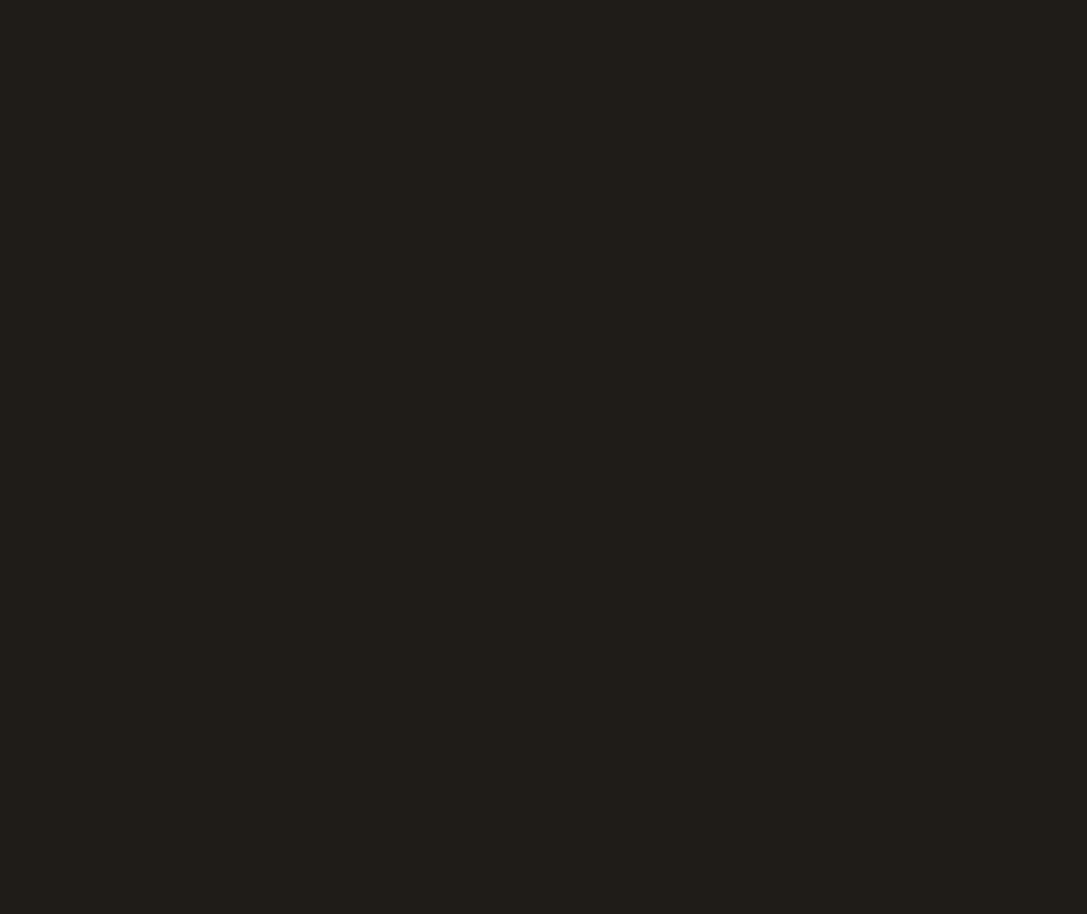
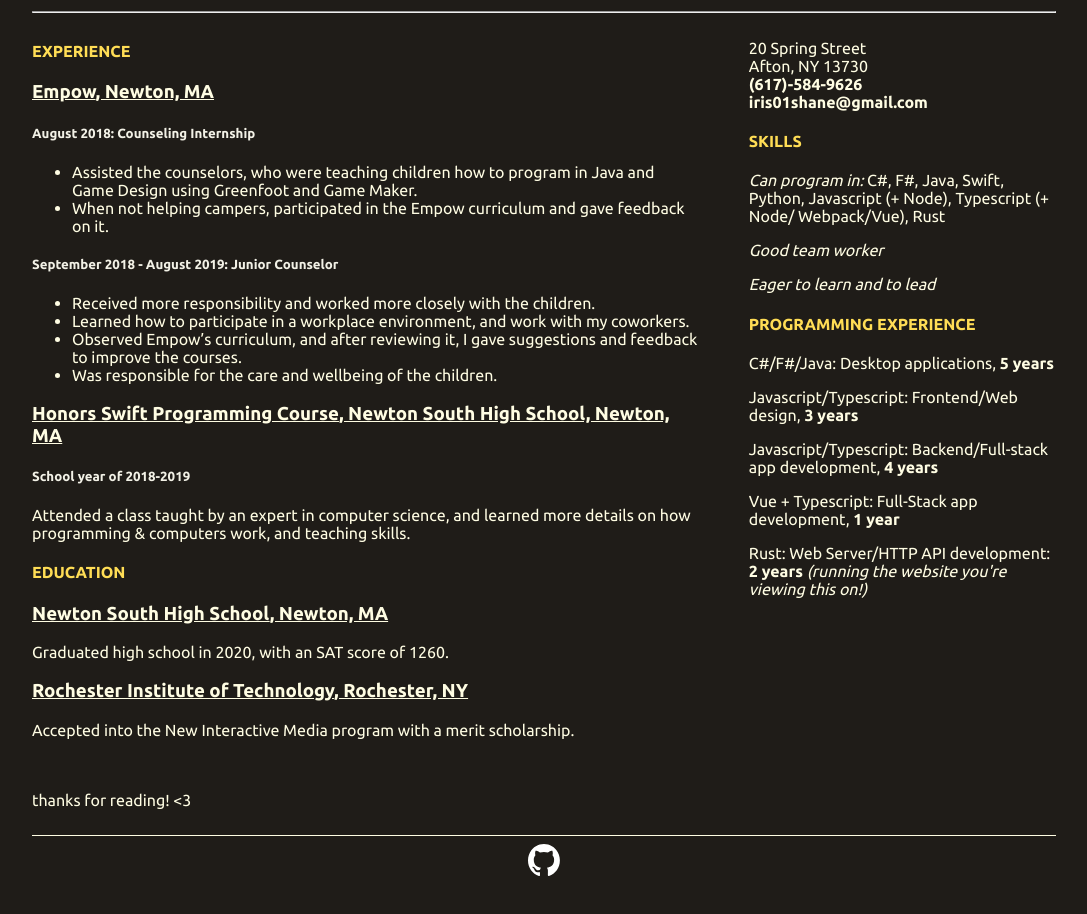
Before and after one commit to eyemotif/cv, a Vue app: page /cv in a window 1280 px wide. Before the commit this address had no page. Shown: the part 420-1334 px from the top of the page, without its empty margins (96-1183 px from the left). Before the commit the page ends 800 px from the top, so only its background shows below. Built offline with nearby package versions, Linux system fonts and the light colour scheme.

Commit message:
Add CV view

```diff
--- a/src/App.vue
+++ b/src/App.vue
@@ -38,7 +38,7 @@
       <nav>
         <RouterLink :to="{ name: 'home' }">Home</RouterLink>
         <RouterLink :to="{ name: 'about' }">About</RouterLink>
-        <RouterLink :to="{ name: 'not-found' }">CV</RouterLink>
+        <RouterLink :to="{ name: 'cv' }">CV</RouterLink>
       </nav>
     </section>
   </header>
@@ -121,4 +121,8 @@
 footer .icon {
   height: 32px;
 }
+
+[aria-current] {
+  font-weight: bold;
+}
 </style>
--- a/src/assets/main.css
+++ b/src/assets/main.css
@@ -1,4 +1,4 @@
-@import url('https://fonts.googleapis.com/css2?family=Ubuntu&display=swap');
+@import url('https://fonts.googleapis.com/css2?family=Ubuntu:wght@400;700&display=swap');
 
 @font-face {
     font-family: Hornbill;
@@ -20,6 +20,10 @@
 a {
     text-decoration: none;
     color: #FFDD55;
+}
+
+address {
+    font-style: normal;
 }
 
 .rainbow {
--- a/src/router/index.ts
+++ b/src/router/index.ts
@@ -15,6 +15,11 @@
       component: () => import('../views/AboutView.vue'),
     },
     {
+      path: "/cv",
+      name: 'cv',
+      component: () => import('../views/CVView.vue')
+    },
+    {
       path: '/:catch(.*)*',
       name: 'not-found',
       component: () => import('../views/404View.vue')
--- /dev/null
+++ b/src/views/CVView.vue
@@ -0,0 +1,128 @@
+<script setup lang="ts"></script>
+
+<template>
+    <aside>
+        <a href="https://file.frith.gay/Resume.pdf"><u>printer-friendly version</u></a>
+    </aside>
+    <br> <br>
+    <h1>Iris Shane</h1>
+    <hr>
+    <div class="left">
+        <h4>EXPERIENCE</h4>
+        <section>
+            <h3><u><strong>Empow</strong>, Newton, MA</u></h3>
+            <h5>August 2018: Counseling Internship</h5>
+            <ul>
+                <li>
+                    Assisted the counselors, who were teaching children how to program in Java and Game Design using
+                    Greenfoot
+                    and Game Maker.
+                </li>
+                <li>
+                    When not helping campers, participated in the Empow curriculum and gave feedback on it.
+                </li>
+            </ul>
+        </section>
+
+        <section>
+            <h5>September 2018 - August 2019: Junior Counselor</h5>
+            <ul>
+                <li>Received more responsibility and worked more closely with the children.</li>
+                <li>Learned how to participate in a workplace environment, and work with my coworkers.</li>
+                <li>Observed Empow’s curriculum, and after reviewing it, I gave
+                    suggestions and feedback to improve the courses.</li>
+                <li>Was responsible for the care and wellbeing of the children.</li>
+            </ul>
+        </section>
+
+        <section>
+            <h3><u><strong>Honors Swift Programming Course</strong>, Newton South High
+                    School, Newton, MA</u></h3>
+            <h5>School year of 2018-2019</h5>
+            <p>
+                Attended a class taught by an expert in computer science, and
+                learned more details on how programming &
+                computers work, and teaching skills.
+            </p>
+        </section>
+
+        <h4>EDUCATION</h4>
+        <section>
+            <h3><u><strong>Newton South High School</strong>, Newton,
+                    MA</u></h3>
+            <p>Graduated high school in 2020, with an SAT score of 1260.</p>
+        </section>
+
+        <section>
+            <h3><u><strong>Rochester Institute of Technology</strong>,
+                    Rochester, NY</u></h3>
+            <p>Accepted into the New Interactive Media program with a merit scholarship.</p>
+        </section>
+    </div>
+    <div class="right">
+        <br>
+        <address>
+            <div>20 Spring Street</div>
+            <div>Afton, NY 13730</div>
+            <div><strong>(617)-584-9626</strong></div>
+            <div><strong>iris01shane@gmail.com</strong></div>
+        </address>
+
+        <section>
+            <h4>SKILLS</h4>
+            <p>
+                <em>Can program in:</em>
+                C#, F#, Java, Swift, Python, Javascript (+ Node), Typescript (+
+                Node/ Webpack/Vue), Rust
+            </p>
+            <p><em>Good team worker</em></p>
+            <p><em>Eager to learn and to lead</em></p>
+        </section>
+
+        <section>
+            <h4>PROGRAMMING EXPERIENCE</h4>
+            <p>C#/F#/Java: Desktop applications, <strong>5
+                    years</strong></p>
+            <p>Javascript/Typescript: Frontend/Web design, <strong>3
+                    years</strong></p>
+            <p>Javascript/Typescript: Backend/Full-stack app development,
+                <strong>4 years</strong>
+            </p>
+            <p>Vue + Typescript: Full-Stack app development, <strong>1
+                    year</strong></p>
+            <p>Rust: Web Server/HTTP API development: <strong>2 years</strong>
+                <em> (running the website you're viewing this on!)</em>
+            </p>
+        </section>
+    </div>
+
+    <p class="end">
+        <br> <br>
+        thanks for reading! &lt;3
+    </p>
+</template>
+
+<style scoped>
+.left {
+    float: left;
+    width: 65%
+}
+
+.right {
+    float: right;
+    width: 30%;
+}
+
+.end {
+    clear: both;
+}
+
+
+h4 {
+    color: #FFDD55;
+}
+
+h5 {
+    color: #f2f1e6;
+}
+</style>
```
